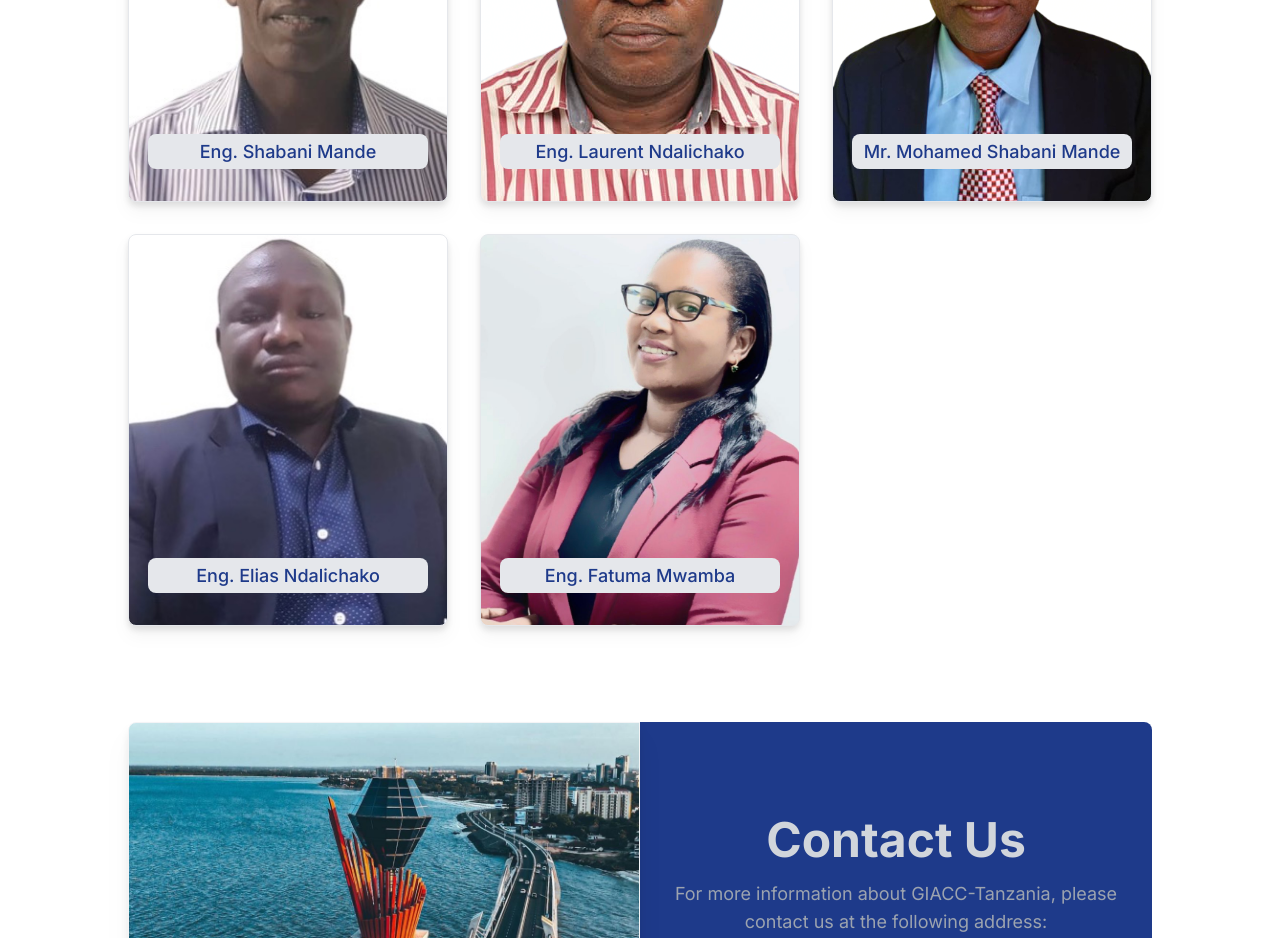
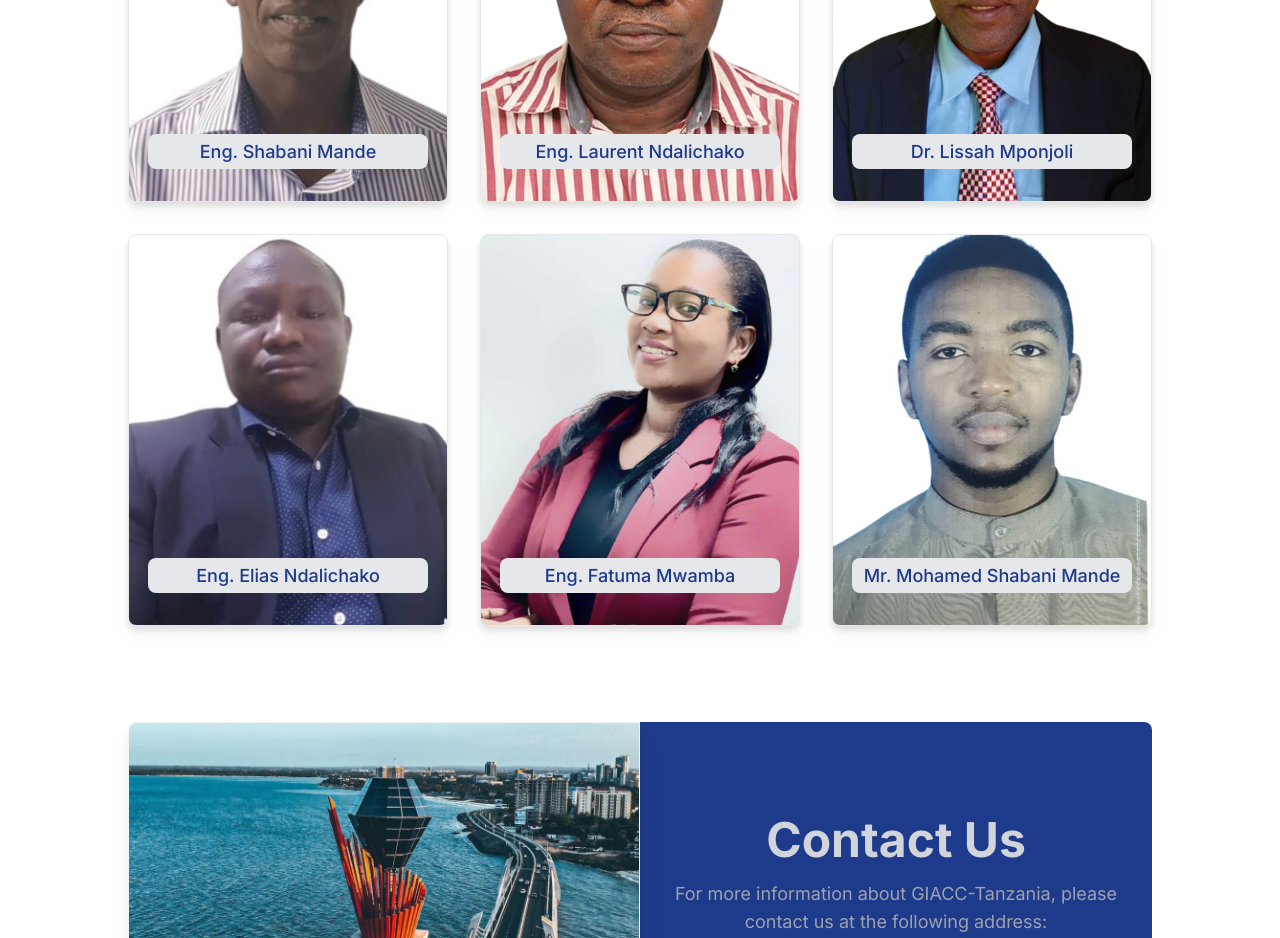
Before and after one commit to genie360s/giacc-tanzania, a Next.js app: page / in a window 1280 px wide. Shown: the part 2200-3138 px from the top of the page. Built offline with nearby package versions, Linux system fonts and the light colour scheme.

Commit message:
added new post

```diff
--- a/src/app/layout.tsx
+++ b/src/app/layout.tsx
@@ -19,7 +19,7 @@ export default function RootLayout({
 }>) {
   return (
     <html lang="en">
-      <body className={inter.className}>{children}</body>
+      <body className={inter.className} >{children}</body>
     </html>
   );
 }
--- a/src/app/page.tsx
+++ b/src/app/page.tsx
@@ -108,7 +108,7 @@ export default function Home() {
               />
               <DynamicSpeakerCard
                 backgroundImageUrl="/images/chair_person3.PNG"
-                name="Mr. Mohamed Shabani Mande"
+                name="Dr. Lissah Mponjoli"
               />
               <DynamicSpeakerCard
                 backgroundImageUrl="/images/chair_person4.JPG"
@@ -117,6 +117,10 @@ export default function Home() {
               <DynamicSpeakerCard
                 backgroundImageUrl="/images/chair_person5.JPG"
                 name="Eng. Fatuma Mwamba "
+              />
+              <DynamicSpeakerCard
+                backgroundImageUrl="/images/chair_person6.JPG"
+                name="Mr. Mohamed Shabani Mande "
               />
             </div>
           </div>
```
Also changed, not shown: public/images/bg-image.jpeg (added), public/images/chair_person6.JPG (added).
